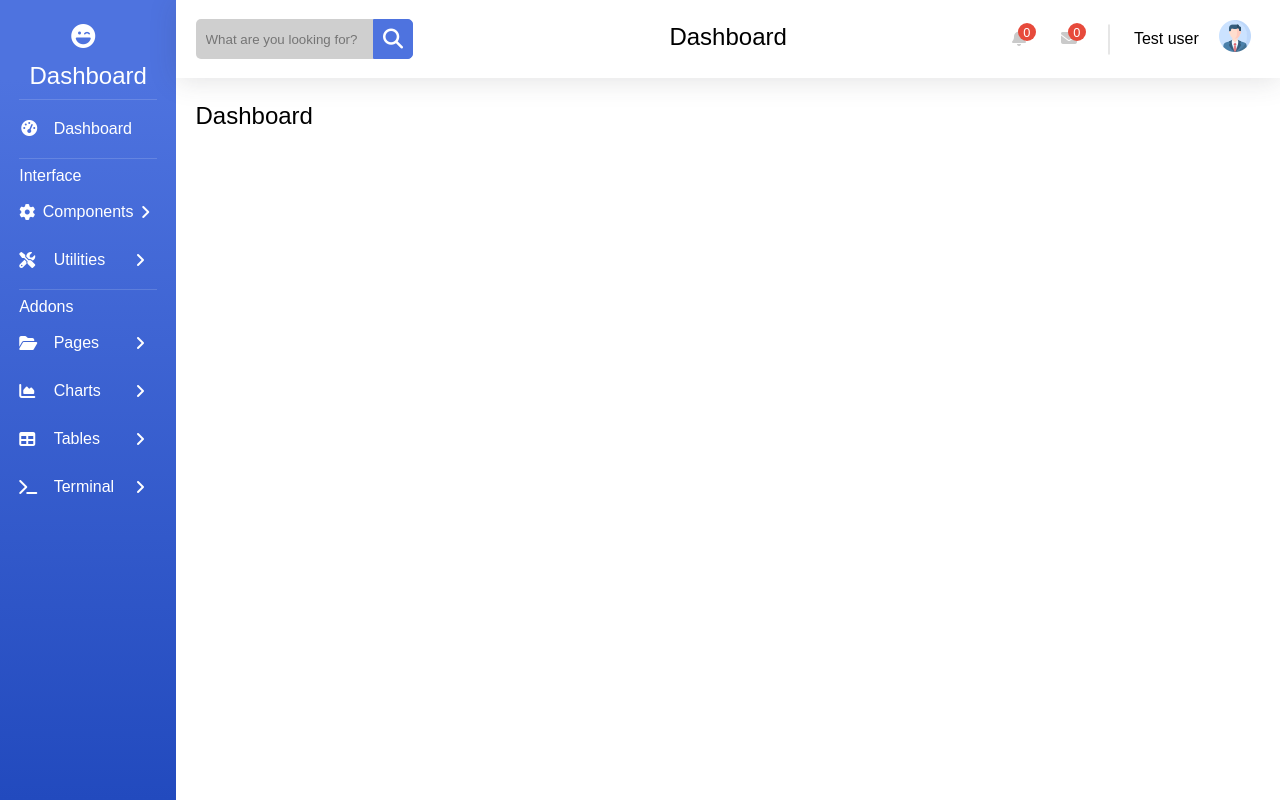
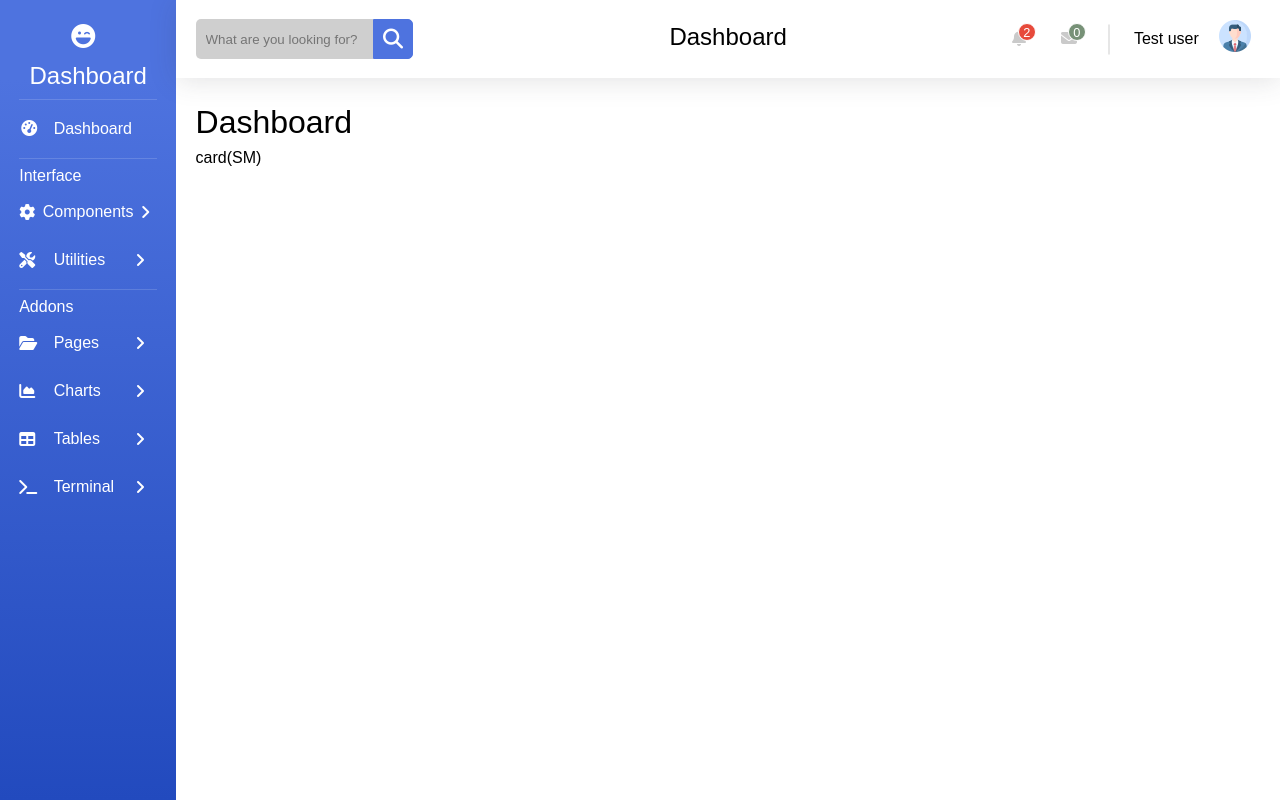
Before and after one commit to Troldefar/rgd, a Vue app: page / in a window 1280 px wide. Built offline with nearby package versions, Linux system fonts and the light colour scheme; a web font is replaced by a local one.

Commit message:
v-if to determine card

```diff
--- a/src/assets/css/g.css
+++ b/src/assets/css/g.css
@@ -1,4 +1,4 @@
-@import url('https://fonts.googleapis.com/css2?family=Barlow+Condensed:wght@100&display=swap');
+@import url("https://fonts.googleapis.com/css2?family=Barlow+Condensed:wght@100&display=swap");
 
 * {
   margin: 0;
@@ -9,7 +9,7 @@
   user-select: none;
   line-height: 1.5;
   font-weight: 100;
-  font-family: 'Barlow Condensed', sans-serif;
+  font-family: "Barlow Condensed", sans-serif;
 }
 
 body,
@@ -78,3 +78,9 @@ hr {
 .mb-2 {
   margin-bottom: 10px;
 }
+
+/************************ Padding ************************/
+
+.pl-2 {
+  padding-left: 20px;
+}
--- a/src/assets/js/functions/checkManPage.js
+++ b/src/assets/js/functions/checkManPage.js
@@ -5,14 +5,18 @@ export function checkManPage (search, callback) {
     text: '',
     data: []
   };
-  if(search === 'man') {
+  switch (search) {
+    case 'man':
       rules.text = 'intro';
       rules.data = [man]
       return callback(rules);
-  } else if(search === 'clear') {
+    case 'clear':
       rules.text = '';
       return callback(rules);
-  } else {
+    case 'help':
+      rules.text = 'Type man to get started';
+      return callback(rules);
+    default:
       rules.text = 'Not valid';
       return callback(rules);
   }
--- a/src/components/el/Card.vue
+++ b/src/components/el/Card.vue
@@ -1,15 +1,30 @@
 <template>
-  <div>
-    Card
+  <div v-if="type==='small'" class="card">
+    <div class="content">
+      {{ text }}
+    </div>
+  </div>
+  <div v-else class="card">
+    <div class="header">
+      {{ type }}
+    </div>
+    <div class="data">
+      {{ data }}
+    </div>
   </div>
 </template>
 
 <script>
 export default {
-
+  props: ['type', 'text', 'data'],
+  setup() {
+    return {}
+  }
 }
 </script>
 
-<style>
+<style scoped>
+.card {
 
+}
 </style>
--- a/src/components/el/Dropdown.vue
+++ b/src/components/el/Dropdown.vue
@@ -10,7 +10,7 @@
       </div>
     </div>
     <div class="rm">
-      Read more messages
+      Read more {{ title }}
     </div>
   </div>
 </template>
--- a/src/components/layout/UpperMenu.vue
+++ b/src/components/layout/UpperMenu.vue
@@ -8,7 +8,7 @@
       <span class="notification" @click="openDropdown('notifications')">
         <i class="fas fa-bell fa-fw"></i>
         <span>
-          0
+          2
         </span>
         <Dropdown
           :class="`drop-down ${currentElement === 'notifications' ? 'show' : 'dontShow'}`"
@@ -18,13 +18,13 @@
       </span>
       <span class="notification" @click="openDropdown('messages')">
         <i class="fas fa-envelope fa-fw"></i>
-        <span>
+        <span class="greenColor">
           0
         </span>
         <Dropdown
           :class="`drop-down ${currentElement === 'messages' ? 'show' : 'dontShow'}`"
           title="Notifications"
-          :messages="[{text: '123'}, {text: '2345'}]"
+          :messages="[]"
         />
       </span>
       <hr>
@@ -135,5 +135,11 @@ export default {
   align-items: center;
   z-index: 0;
   color: white;
+  border: 1px solid white;
 }
+
+.greenColor {
+  background: rgb(119, 145, 119) !important;
+}
+
 </style>
--- a/src/views/Home.vue
+++ b/src/views/Home.vue
@@ -1,14 +1,18 @@
 <template>
   <div class="home normal-padding">
-    <h2>
+    <h1>
       Dashboard
-    </h2>
+    </h1>
+    <Card type="small" text="card(SM)" data="123" />
   </div>
 </template>
 
 <script>
-
+import Card from '../components/el/Card';
 export default {
-  name: 'Home'
+  name: 'Home',
+  components: {
+    Card
+  }
 }
 </script>
--- a/src/views/Terminal.vue
+++ b/src/views/Terminal.vue
@@ -11,7 +11,7 @@
         System ready {{ new Date().toISOString() }}
       </p>
     </div>
-    <div class="normal-padding">
+    <div class="pl-2">
       <p class="inline">
         Dashboard:\Users\User>
       </p>
```
Also changed, not shown: 1 other file (tests, documents, lock files or other folders). Lines whose indentation alone changed are shown as unchanged.
